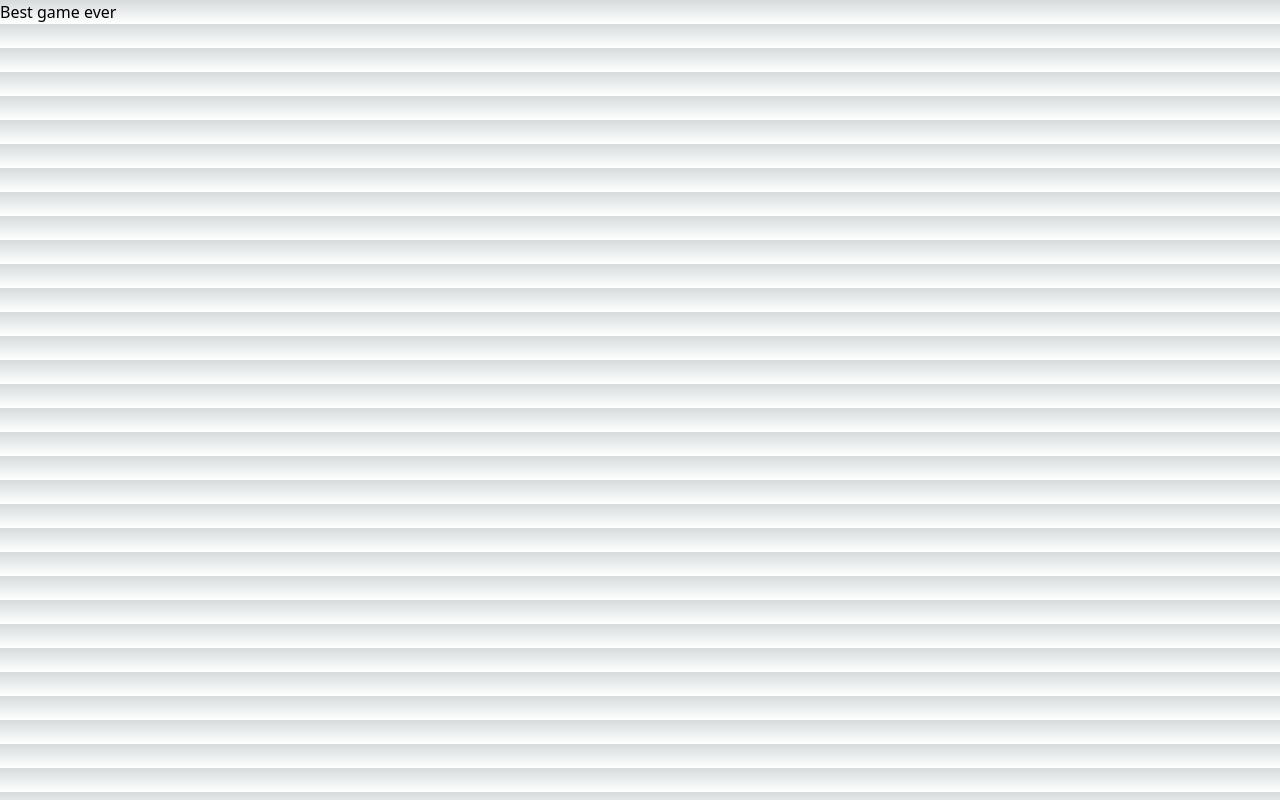
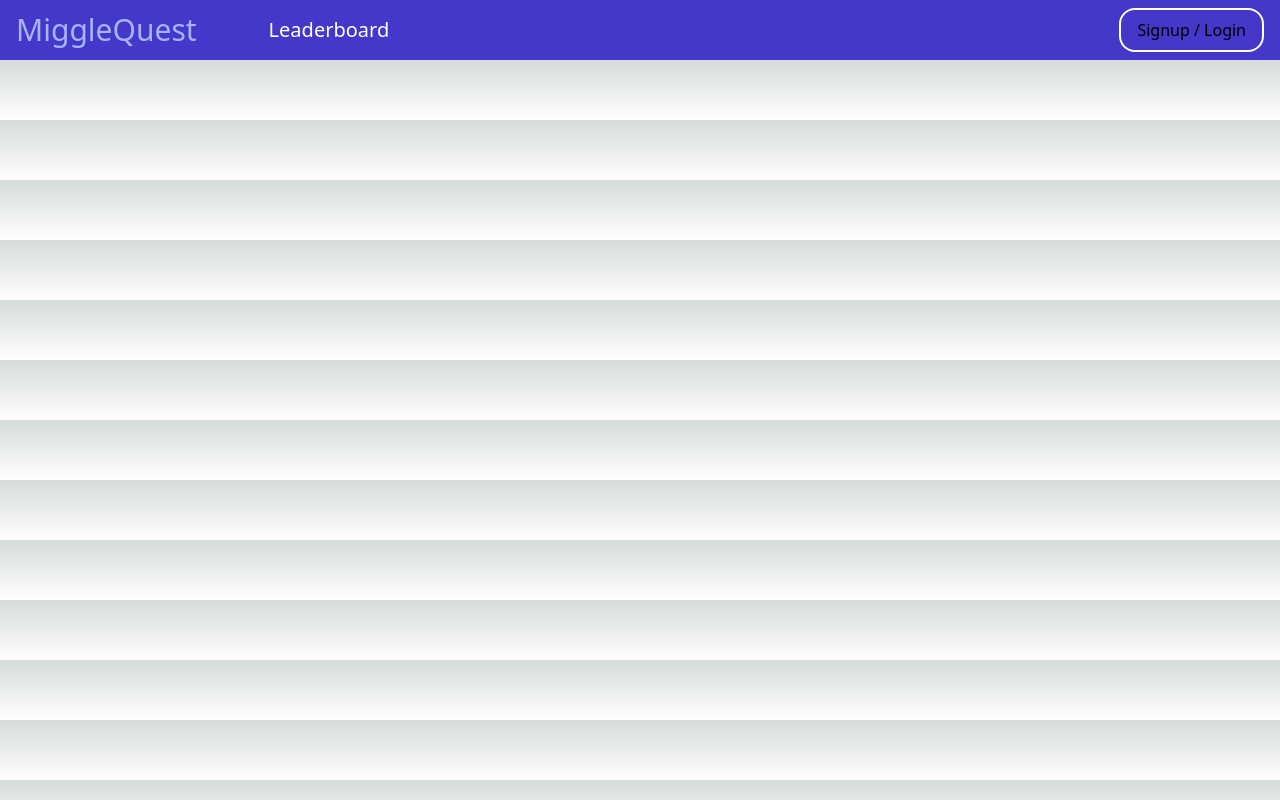
Before and after one commit to miggle88/MiggleQuest, a Next.js app: page / in a window 1280 px wide. Built offline with nearby package versions, Linux system fonts and the light colour scheme.

Commit message:
added navbar

```diff
--- a/src/app/layout.tsx
+++ b/src/app/layout.tsx
@@ -1,6 +1,7 @@
 import './globals.css'
 import type { Metadata } from 'next'
 import React from 'react'
+import NavBar from '@/components/NavBar'
 
 
 export const metadata: Metadata = {
@@ -15,7 +16,12 @@ export type RootLayoutProps = {
 export default function RootLayout(props: RootLayoutProps) {
   return (
     <html lang="en">
-    <body>{props.children}</body>
+    <body>
+    <div className={'flex flex-col'}>
+      <NavBar/>
+      {props.children}
+    </div>
+    </body>
     </html>
   )
 }
--- a/src/app/page.tsx
+++ b/src/app/page.tsx
@@ -1,5 +1,12 @@
+import NavBar from '@/components/NavBar'
+
 export default function Home() {
   return (
-    <main>Best game ever</main>
+    <main className={''}>
+      <div>
+      </div>
+
+
+    </main>
   )
 }
--- /dev/null
+++ b/src/components/NavBar.tsx
@@ -0,0 +1,23 @@
+'use client'
+
+import NavLink from '@/components/NavLink'
+import NavButton from '@/components/NavButton'
+
+export type NavBarProps = {}
+
+export default function NavBar(props: NavBarProps) {
+  return (<div className={'w-full bg-indigo-700 flex flex-row space-x-16 place-items-center px-4 py-2'}>
+    <div className={'text-3xl text-indigo-300'}>
+      MiggleQuest
+    </div>
+    <NavLink href={'leaderboard'}>Leaderboard</NavLink>
+    <div className={'w-full'}/>
+    <NavButton onClick={() => signUpClicked()}>
+      Signup / Login
+    </NavButton>
+  </div>)
+}
+
+function signUpClicked() {
+  console.log('Signup button was clicked!')
+}
--- /dev/null
+++ b/src/components/NavButton.tsx
@@ -0,0 +1,14 @@
+import { ReactNode } from 'react'
+
+export type NavButtonProps = {
+  onClick?: () => void,
+  children: ReactNode
+}
+
+export default function NavButton(props: NavButtonProps) {
+  return (
+    <button className={'min-w-fit border-white border-2 rounded-2xl hover:bg-indigo-500 active:bg-indigo-400 px-4 py-2'}
+            onClick={() => props.onClick && props.onClick()}>
+      {props.children}
+    </button>)
+}
--- /dev/null
+++ b/src/components/NavLink.tsx
@@ -0,0 +1,15 @@
+import { ReactNode } from 'react'
+import Link from 'next/link'
+
+export type NavLinkProps = {
+  href: string
+  children: ReactNode
+}
+
+export default function NavLink(props: NavLinkProps) {
+  return (<div className={'text-white text-xl hover:underline p-2'}>
+    <Link href={props.href}>
+      {props.children}
+    </Link>
+  </div>)
+}
```
